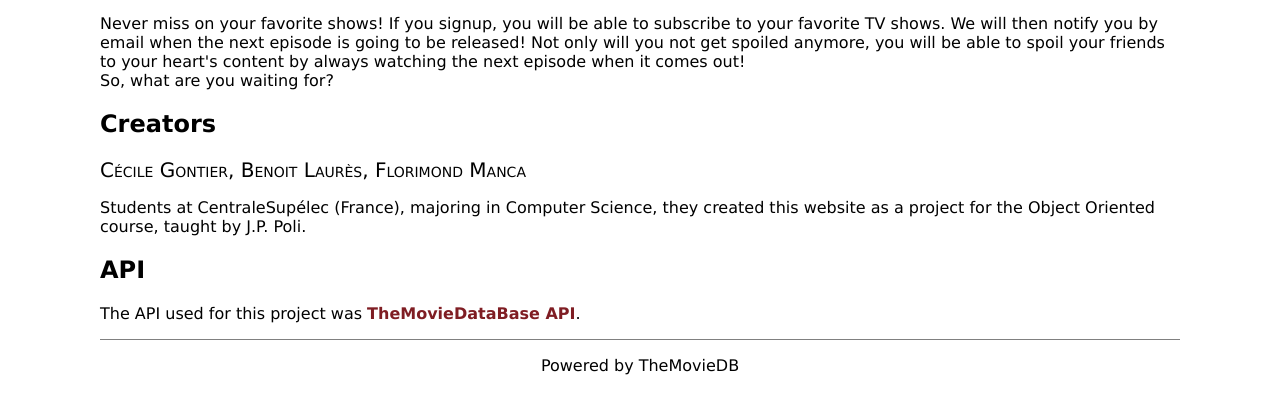
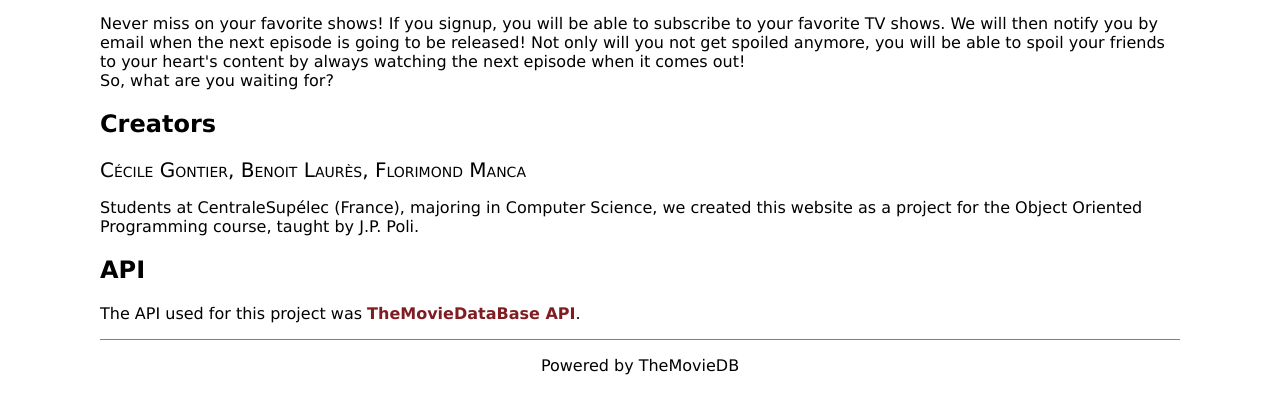
Before and after one commit to florimondmanca/tvseries, a Django app: page /about/ in a window 1280 px wide. Shown: the part 205-619 px from the top of the page. Run offline with Django 3.2, Linux system fonts and the light colour scheme.

Commit message:
Update about.html

```diff
--- a/series/templates/series/about.html
+++ b/series/templates/series/about.html
@@ -22,7 +22,7 @@
 
 <span class="title">Cécile Gontier, Benoit Laurès, Florimond Manca</span>
 <p>
-    Students at CentraleSupélec (France), majoring in Computer Science, they created this website as a project for the Object Oriented course, taught by J.P. Poli.
+    Students at CentraleSupélec (France), majoring in Computer Science, we created this website as a project for the Object Oriented Programming course, taught by J.P. Poli.
 </p>
 
 <h2>API</h2>
```
